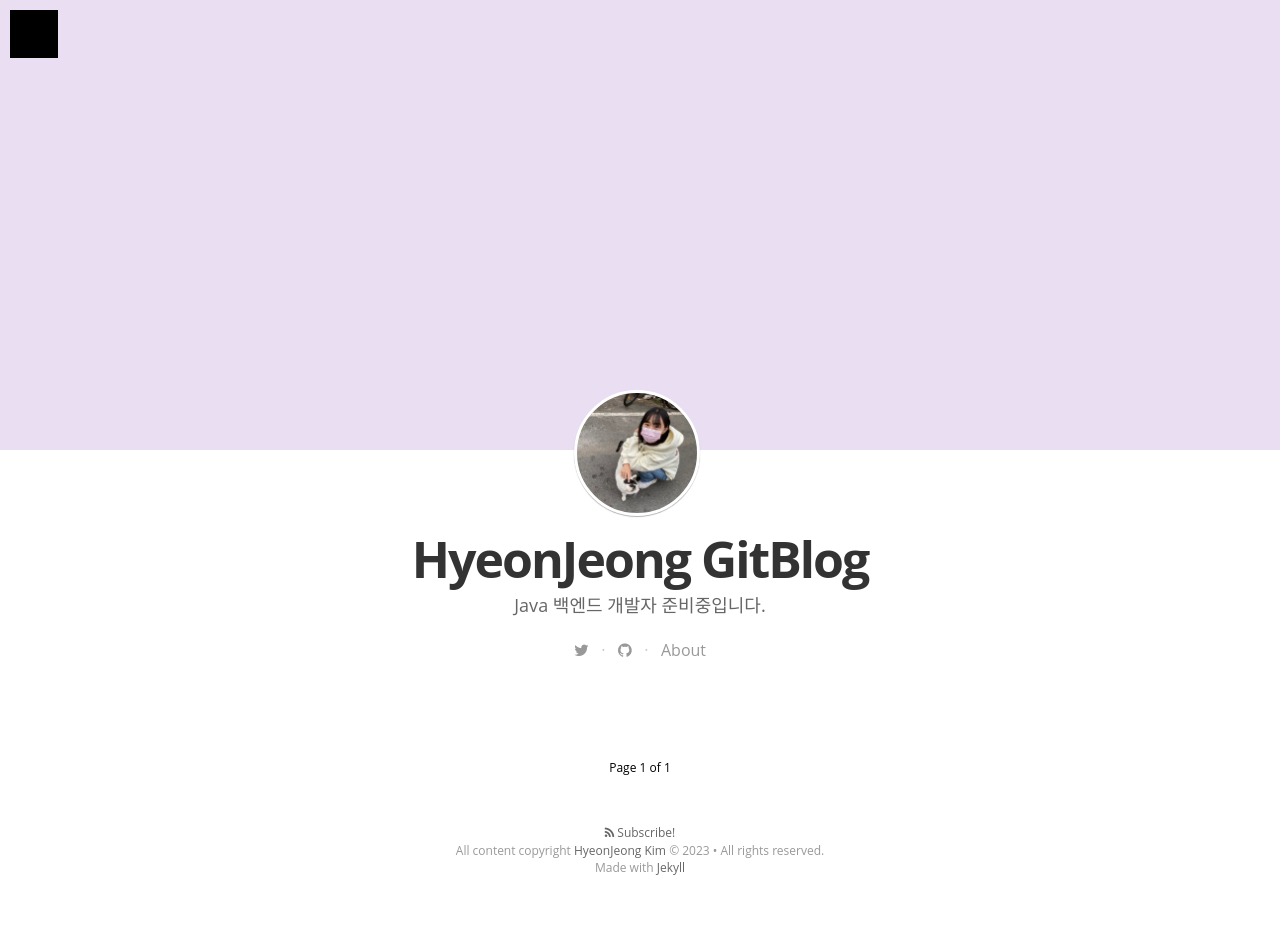
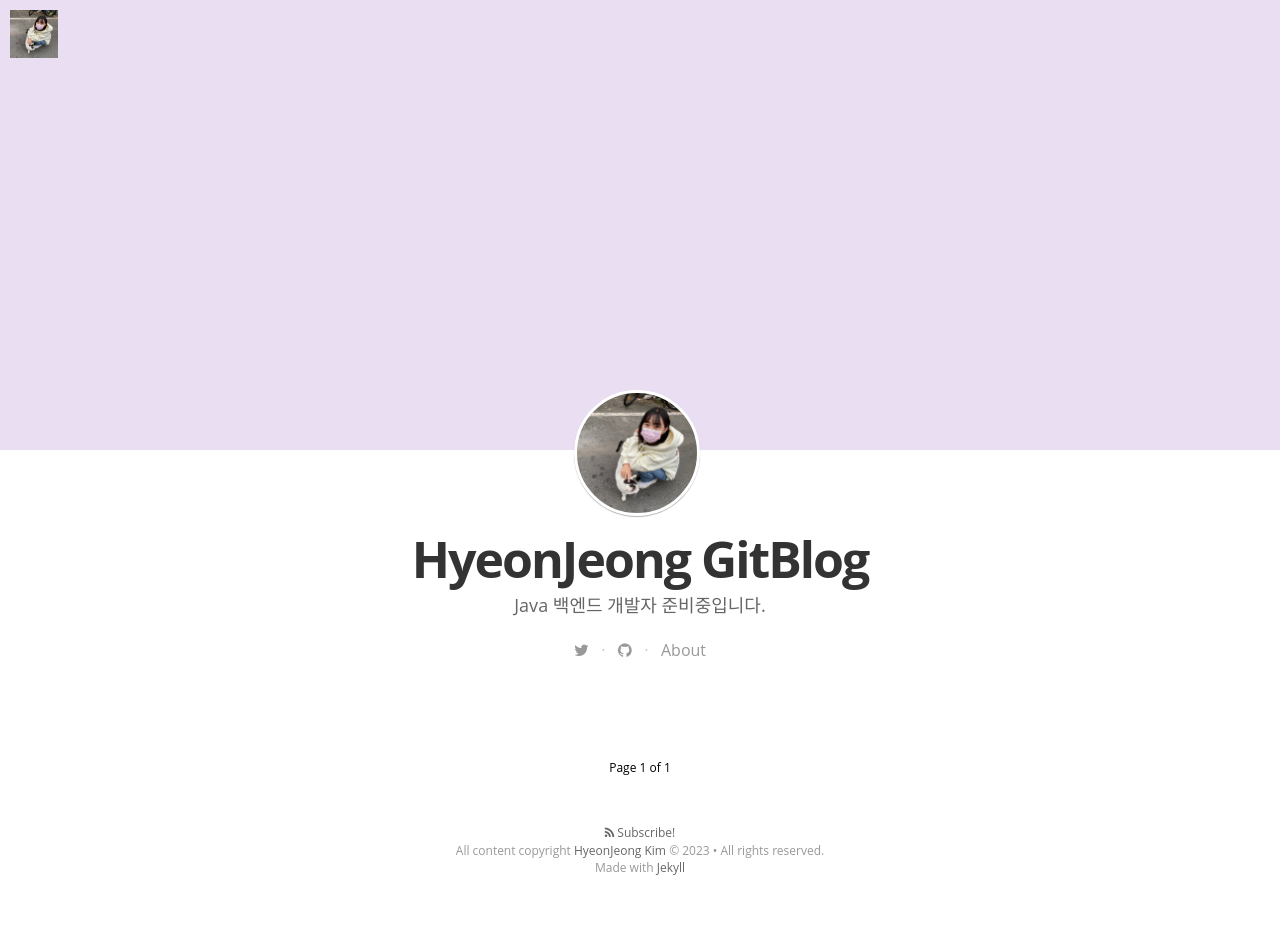
Before and after one commit to hj-keem/hj-keem.github.io, a Jekyll site: the page built from index.html, in a window 1280 px wide. Built offline with Jekyll 4.4.1, drawn with Linux system fonts in a browser that asks for light colours; nearby versions of some CDN libraries; some web fonts are replaced; the list of posts is cut into pages by our own code.

Commit message:
Update header.html

```diff
--- a/_includes/header.html
+++ b/_includes/header.html
@@ -1,6 +1,6 @@
 <!-- header start -->
 
 {% if site.float_logo %}
-  <a href="{{ site.url }}{{ site.baseurl }}" class="logo-readium"><span class="logo" style="/assets/images/github_profile.png: url({{ site.logo }})"></span></a>
+  <a href="{{ site.url }}{{ site.baseurl }}" class="logo-readium"><span class="logo" style="background-image : url({{ site.logo }})"></span></a>
 {% endif %}
 <!-- header end -->
```
